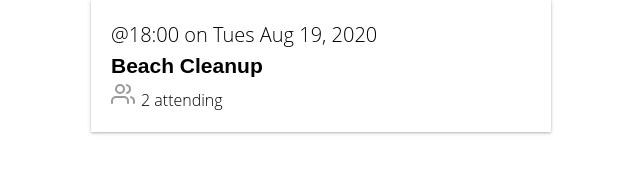
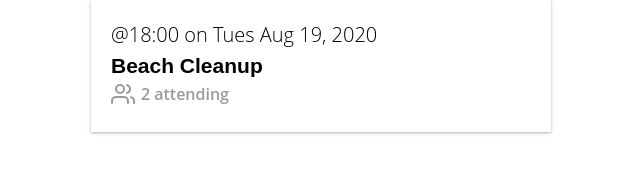
Before and after one commit to VictorHugoBatista/real-world-vue, a Vue app: page / in a window 1280 px wide. Shown: the part 202-374 px from the top of the page, without its empty margins (319-959 px from the left). Built offline with nearby package versions, Linux system fonts and the light colour scheme.

Commit message:
Add slot to BaseIcon component and add the attending text from EventCard to it

```diff
--- a/src/components/BaseIcon.vue
+++ b/src/components/BaseIcon.vue
@@ -3,6 +3,7 @@
     <svg class="icon" :width="width" :height="height">
       <use v-bind="{ 'xlink:href': `/feather-sprite.svg#${name}` }" />
     </svg>
+    <slot></slot>
   </div>
 </template>
 
--- a/src/components/EventCard.vue
+++ b/src/components/EventCard.vue
@@ -1,10 +1,11 @@
 <template>
-  <router-link class="event-link" :to="{ name: 'event-show', params: { id: '1' } }">
+  <router-link
+    class="event-link"
+    :to="{ name: 'event-show', params: { id: '1' } }">
     <div class="event-card -shadow">
       <span class="eyebrow">@{{ event.time }} on {{ event.date }}</span>
       <h4 class="title">{{ event.title }}</h4>
-      <BaseIcon name="users" />
-      <span>{{ event.attendees.length }} attending</span>
+      <BaseIcon name="users">{{ event.attendees.length }} attending</BaseIcon>
     </div>
   </router-link>
 </template>
```
